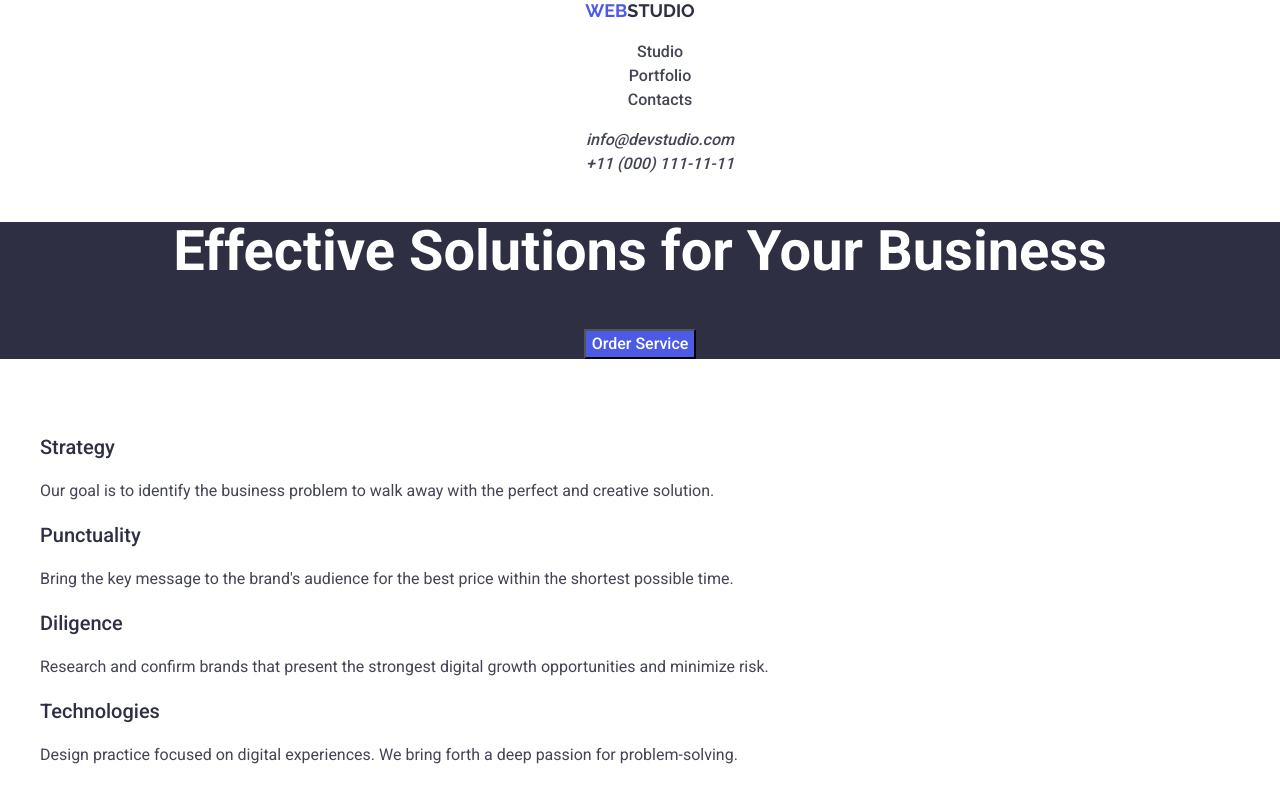
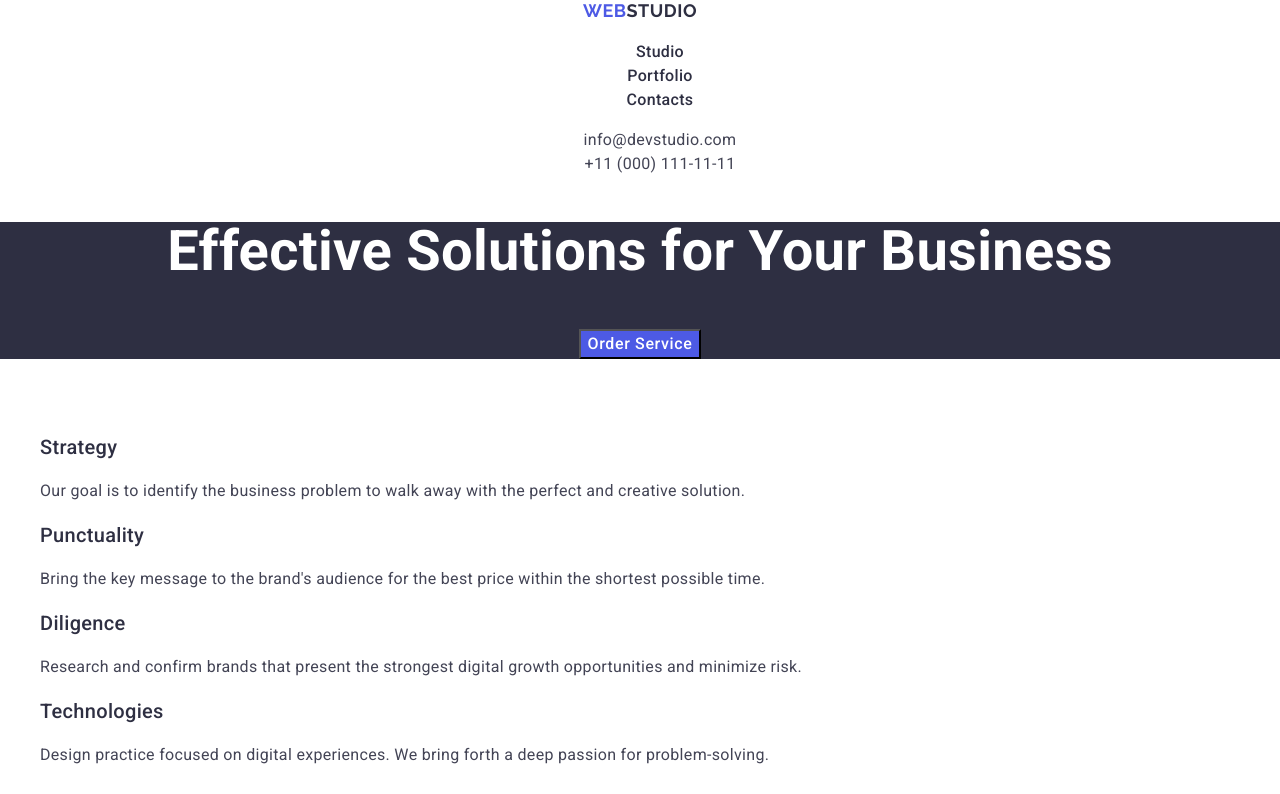
Before and after one commit to Granyons/goit-markup-hw-02, a plain HTML site: page index.html in a window 1280 px wide. Shown: the top 794 px of the page. Drawn offline with nearby package versions, Linux system fonts and the light colour scheme.

Commit message:
add-leterr-spasing/change-color-body

```diff
--- a/css/styles.css
+++ b/css/styles.css
@@ -10,32 +10,36 @@
 body {
   font-family: 'Roboto', sans-serif;
   background-color: var(--white-color);
-  color: var(--primary-color);
-
+  color: var(--text-color);
   font-size: 16px;
   font-weight: 400;
   line-height: 1.5;
+  letter-spacing: 0.02em;
   text-align: center;
 }
 .navigation > .link,
 .footer-section > .link {
   font-family: 'Raleway', sans-serif;
   text-transform: uppercase;
+  color: var(--first-acsent-color);
   font-size: 18px;
   font-weight: 700;
   line-height: 1.166;
+  letter-spacing: 0.03em;
 }
 .acsent-logo {
-  color: var(--first-acsent-color);
+  color: var(--primary-color);
 }
 .link {
   text-decoration: none;
+  color: var(--text-color);
+  font-style: normal;
+}
+.navigation .list .link {
   color: var(--primary-color);
   font-weight: 500;
 }
-.list .link {
-  color: var(--text-color);
-}
+
 .link:hover,
 .link:focus {
   color: var(--first-acsent-color);
@@ -52,7 +56,7 @@ body {
 h1 {
   font-size: 56px;
   font-weight: 700;
-  line-height: 1.071;
+  line-height: 1.07;
 }
 
 button {
@@ -60,6 +64,7 @@ button {
   color: var(--white-color);
   font-weight: 500;
   line-height: 1.5;
+  letter-spacing: 0.04em;
 }
 button:hover,
 button:focus {
@@ -74,6 +79,7 @@ button:focus {
 }
 
 .title {
+  color: var(--primary-color);
   font-size: 36px;
   font-weight: 700;
   line-height: 1.111;
--- a/index.html
+++ b/index.html
@@ -22,7 +22,9 @@
     <header>
       <!--logo & navigation-->
       <nav class="navigation">
-        <a href="" class="link"><span class="acsent-logo">Web</span>Studio</a>
+        <a href="./index.html" class="link"
+          >Web<span class="acsent-logo">Studio</span></a
+        >
         <ul class="list">
           <li><a href="" class="link">Studio</a></li>
           <li><a href="" class="link">Portfolio</a></li>
```
